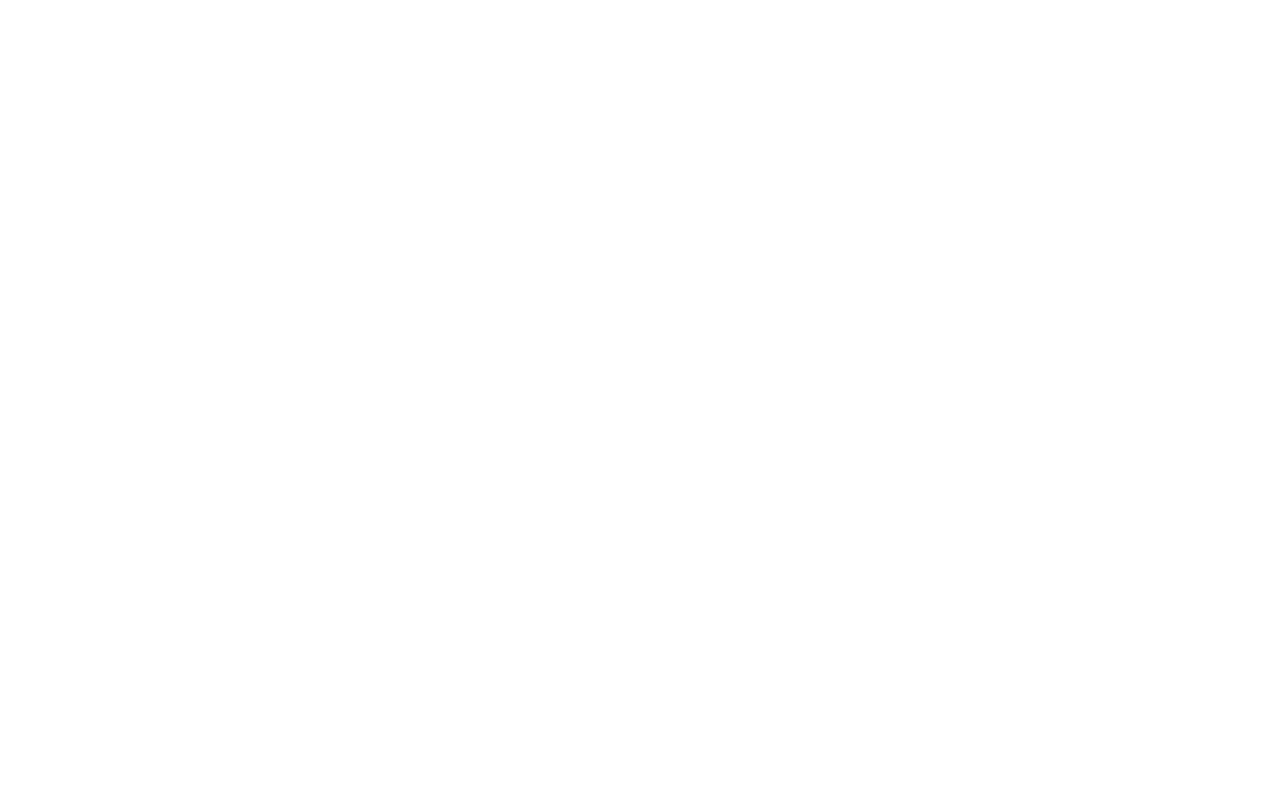
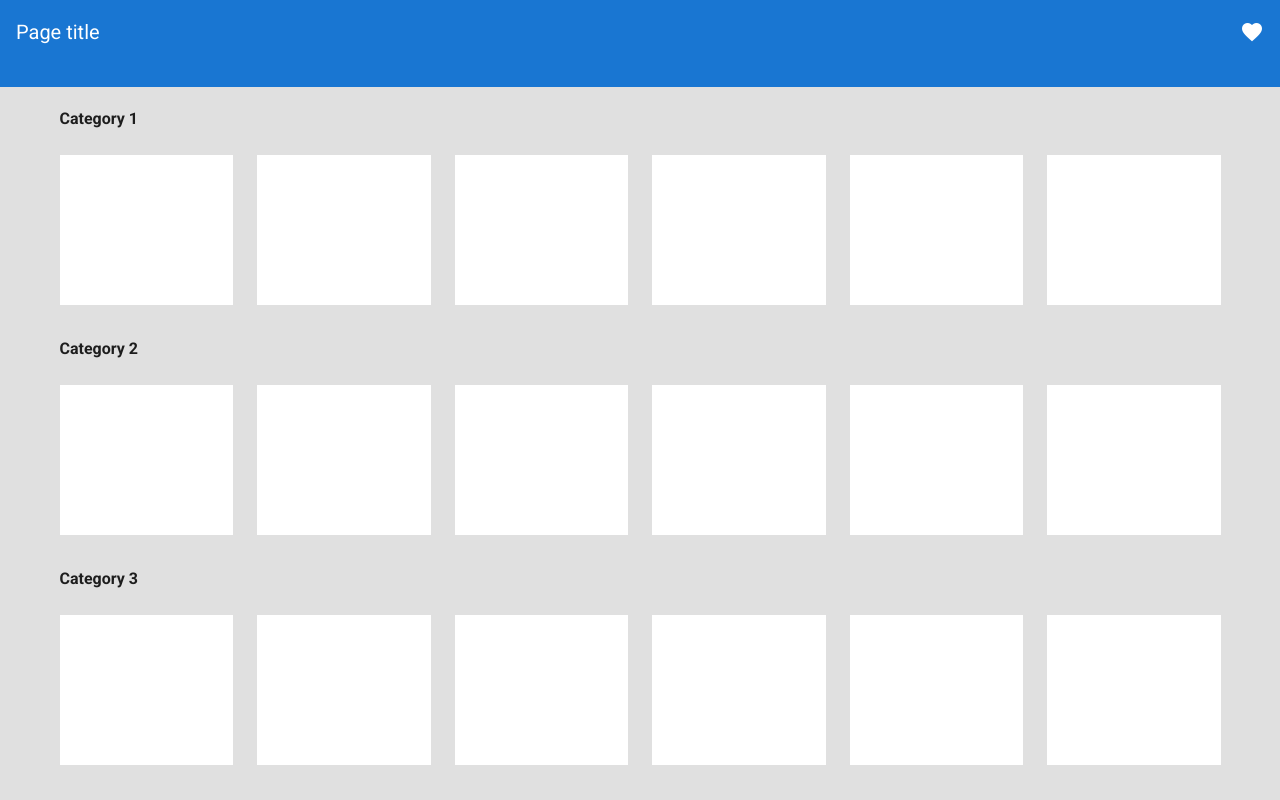
Before and after one commit to nurbekovemil/ts_crm_front, a Vue app: page / in a window 1280 px wide. Built offline with nearby package versions, Linux system fonts and the light colour scheme.

Commit message:
main page

```diff
--- a/src/views/content/Home.vue
+++ b/src/views/content/Home.vue
@@ -1,13 +1,45 @@
 <template>
+  <v-app>
+    <v-app-bar
+    flat
+    color="primary"
+    dark
+  >
+  <v-toolbar-title>Page title</v-toolbar-title>
+  <v-spacer></v-spacer>
+  <v-btn icon>
+    <v-icon>mdi-heart</v-icon>
+  </v-btn>
+  </v-app-bar>
+    <v-main class="grey lighten-2">
+          <v-container>
+            <v-row>
+            <template v-for="n in 3">
+            <v-col
+              :key="n"
+              class="mt-2"
+              cols="12"
+            >
+              <strong>Category {{ n }}</strong>
+            </v-col>
 
+            <v-col
+              v-for="j in 6"
+              :key="`${n}${j}`"
+              cols="6"
+              md="2"
+            >
+              <v-sheet height="150"></v-sheet>
+            </v-col>
+          </template>
+           </v-row>
+          </v-container>
+    </v-main>
+  </v-app>
 </template>
-
 <script>
 
-  export default {
-    name: 'Home',
+export default {
 
-    components: {
-    },
-  }
+}
 </script>
```
Also changed, not shown: src/App.vue (line endings or trailing spaces), 1 other file (tests, documents, lock files or other folders).
